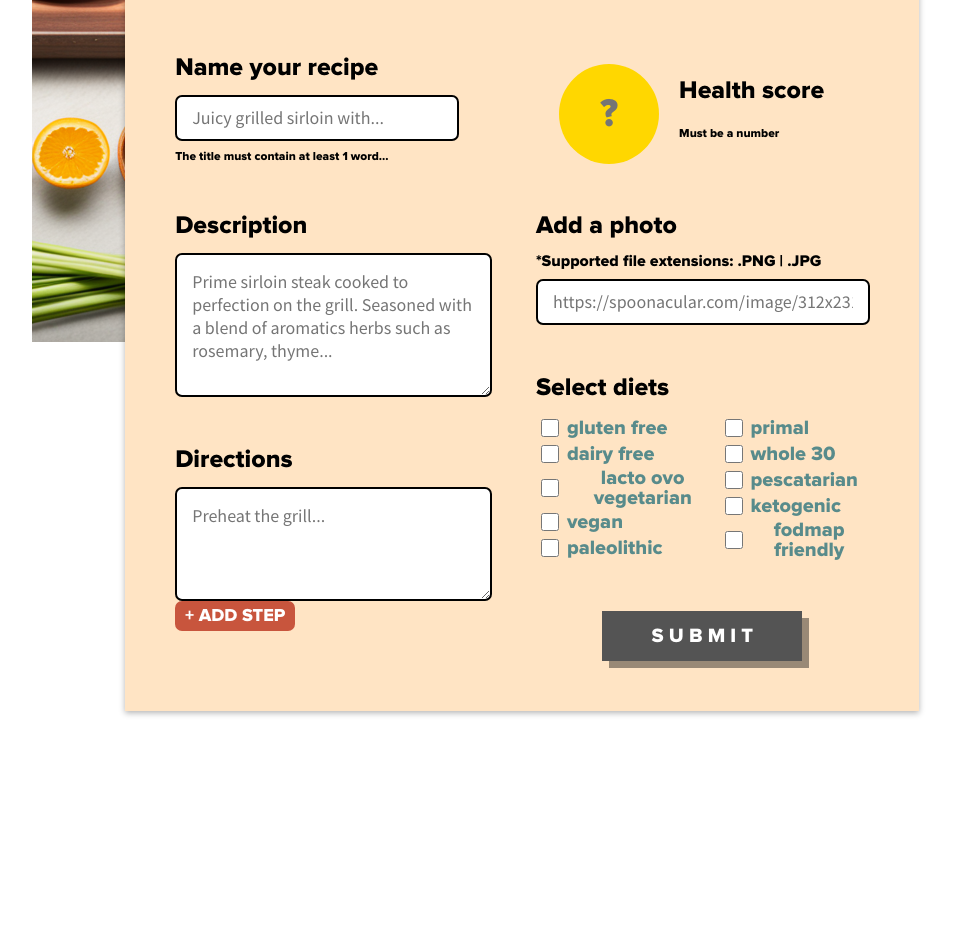
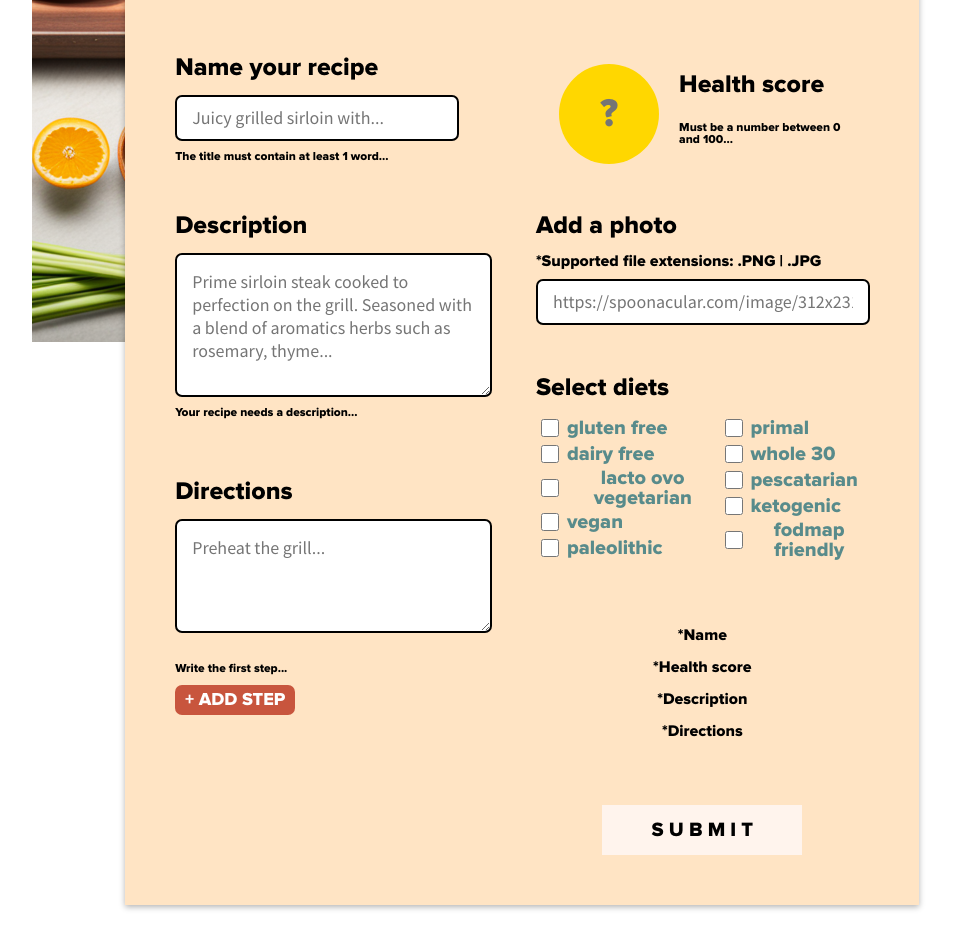
Before and after one commit to SebastianMartel/Food_website, a React (Create React App) app in the folder client/: page /form in a window 1280 px wide. Shown: the part 320-1268 px from the top of the page, without its empty margins (118-1071 px from the left). Before the commit the page ends 1131 px from the top, so only its background shows below. Built offline with nearby package versions, Linux system fonts and the light colour scheme; no server answers.

Commit message:
form advance

```diff
--- a/client/notes.js
+++ b/client/notes.js
@@ -7,3 +7,5 @@
 // 7) tried to make filter and orders work with search, but failed.
 // 8) continue pagination.
 // 9) setSearching false used to render ALL the recipes.
+//
+//10) next: test the requests, add alert message after form submited. style delete recipe alert message.
--- a/client/src/Components/Card/Card.jsx
+++ b/client/src/Components/Card/Card.jsx
@@ -21,7 +21,7 @@ export default function Card ( {id, title, image, summary, healthScore, steps, d
             <StyledNavLink to = {`/detail/${id}`}>
                 <div className = 'card'>
                     <div className = 'cardImage'>
-                        <img src = {image} alt = {title} style = {{borderRadius : '7px'}}/>
+                        <img src = {image} alt = {title} style = {{borderRadius : '0 0 10px 10px'}}/>
                     </div>
                     <div className = 'cardInner'>
                         <div className = 'diets'>
--- a/client/src/Components/Form/Form.css
+++ b/client/src/Components/Form/Form.css
@@ -262,7 +262,26 @@
 }
 
 /*____________________________________________________________*/
-.formSubmitButton {
+.formSubmitButtonDisallowed {
+    align-self: center;
+    width: 200px;
+    height: 50px;
+    font-size: 20px;
+    background-color: #FFF4ED;
+    color: black;
+    border: none;
+    /* box-shadow: 7px 7px 0px 0px rgba(0, 0, 0, 0.4); */
+    font-family: 'proxima-nova';
+    cursor: not-allowed;
+    pointer-events: none;
+}
+/* .formSubmitButtonDisallowed:hover {
+    background-color: black;
+    color: #FFF4ED;
+    box-shadow: 0 0.4rem 0.5rem rgba(0, 0, 0, 0.8);
+} */
+
+.formSubmitButtonAllowed {
     align-self: center;
     width: 200px;
     height: 50px;
@@ -274,13 +293,11 @@
     font-family: 'proxima-nova';
     cursor: pointer;
 }
-.formSubmitButton:hover {
+.formSubmitButtonAllowed:hover {
     background-color: black;
     color: #FFF4ED;
     box-shadow: 0 0.4rem 0.5rem rgba(0, 0, 0, 0.8);
-
 }
-
 /*____________________________________________________________*/
 .errorMessage {
     margin: 10px 0;
--- a/client/src/Components/Form/Form.jsx
+++ b/client/src/Components/Form/Form.jsx
@@ -23,19 +23,6 @@ export default function Form () {
             stepByStep: [],
             diets: []
         })
-
-        const [boxes, setBoxes] = useState([
-            'gluten free',
-            'dairy free',
-            'lacto ovo vegetarian',
-            'vegan',
-            'paleolithic',
-            'primal',
-            'whole 30',
-            'pescatarian',
-            'ketogenic',
-            'fodmap friendly'
-        ])
 
         const [mode, setMode] = useState({
             glutenFree: false,
@@ -150,6 +137,9 @@ export default function Form () {
             }
         }
 
+        useEffect(() => {
+            console.log(errors)
+        }, [errors])
 
     useEffect(() => {
         setErrors(validation(recipe));
@@ -204,7 +194,7 @@ export default function Form () {
                             <label className = 'formLabel'>Description</label>
                                 <textarea className = 'formTextareaDescription' name = 'summary' value = {recipe.summary} onChange = {syncChange} placeholder = 'Prime sirloin steak cooked to perfection on the grill. Seasoned with a blend of aromatics herbs such as rosemary, thyme...'/>
                                 {
-                                    errors.message && <p className = 'errorMessage'>{errors?.summary}</p>
+                                    errors.summary && <p className = 'errorMessage'>{errors?.summary}</p>
                                 }
                         </div>
                         <div className = 'formInstructions'>
@@ -213,7 +203,7 @@ export default function Form () {
                                 <div className = 'formInstructionsSteps'>
                                     {steps.map((step, index) => <textarea key = {index} className = 'formTextAreaInstructions' name = {`stepByStep[${index}]`} value = {recipe.stepByStep[index]} onChange = {(event) => syncSteps(event, index)} placeholder = 'Preheat the grill...'/>)}
                                     {
-                                        errors.steps && <p className = 'errorMessage'>{errors?.steps}</p>
+                                        errors.stepByStep && <p className = 'errorMessage'>{errors?.stepByStep}</p>
                                     }
                                 </div>
                                 <button className = 'formAddStepButton' type = 'button' onClick = {addStep}>+ ADD STEP</button>
@@ -280,7 +270,21 @@ export default function Form () {
                                     </div>
                                 </div>
                         </div>
-                        <button className = 'formSubmitButton' type = 'submit'>S U B M I T</button>
+                        <div>
+                            {
+                                errors?.title && <p>*Name</p>
+                            }
+                            {
+                                errors?.healthScore && <p>*Health score</p>
+                            }
+                            {
+                                errors?.summary && <p>*Description</p>
+                            }
+                            {
+                                errors?.stepByStep && <p>*Directions</p>
+                            }
+                        </div>
+                        <button className = {Object.keys(errors).length === 0 ? 'formSubmitButtonAllowed' : 'formSubmitButtonDisallowed'} type = 'submit'>S U B M I T</button>
                     </div>
                 </div>
 
--- a/client/src/Components/Validation/validation.js
+++ b/client/src/Components/Validation/validation.js
@@ -8,28 +8,44 @@ const regexImg = /(https?:\/\/.*\.(?:png|jpg|jpeg))/i;
 
 // _____TITLE:
 const titleArr = title.split(' ')
-for (let word of titleArr) {
-    if (word.length > 12) {
-        errors.title = "The words can't be larger than 12 characters"
+    for (let word of titleArr) {
+        if (word.length > 12) errors.title = "The words can't be larger than 12 characters"
+        if (word.length < 2) errors.title = "The word must contain at least 2 characters..."
     }
-    if (word.length < 2) {
-        errors.title = "The word must contain at least 2 characters..."
-    }
-}
 if (regexTitle.test(title)) errors.title = "The title can't contain more than 3 numbers..."
 if (!title) errors.title = "The title must contain at least 1 word..."
 if (title.length > 40) errors.title = "Can't exceed 40 characters"
 
 // _____HEALTH SCORE:
-if (isNaN(healthScore) || healthScore.length < 1) errors.healthScore = "Must be a number"
+if (isNaN(healthScore) || healthScore.length < 1) errors.healthScore = "Must be a number between 0 and 100..."
 if (healthScore > 100) errors.healthScore = "The score can't exceed 100"
 if (healthScore < 0) errors.healthScore = "The score can't be less than 0"
-if (healthScore && (healthScore?.includes('.') || healthScore?.includes(','))) errors.healthScore = "Can't have decimal"
-
+if (healthScore && (healthScore?.includes('.') || healthScore?.includes(','))) errors.healthScore = "The number can't have decimals"
 
 // _____IMAGE:
 if (image && !regexImg.test(image)) errors.image = "Introduce a valid URL"
 
+//______DESCRIPTION:
+const summaryArr = title.split(' ')
+    for (let word of summaryArr) {
+        if (word.length > 12) errors.summary = "The words can't be larger than 12 characters"
+        if (word.length < 2) errors.summary = "The word must contain at least 2 characters..."
+    }
+if (summary.length === 0) errors.summary = "Your recipe needs a description..."
+if (summary && summary.trim().split(' ').length < 10) errors.summary = "The description must contain at least 10 words"
+
+//______DIRECTIONS:
+if (stepByStep.length > 0) {
+    for (let step of stepByStep) {
+        for (let word of step.split(' ')) {
+            if (word && word.length > 12) errors.stepByStep = "The words can't be larger than 12 characters"
+            if (word && word.length < 2) errors.stepByStep = "The word must contain at least 2 characters..."
+        }
+    }
+}
+if (stepByStep.length === 0) errors.stepByStep = "Write the first step..."
+if (stepByStep.length > 0 && stepByStep[0].trim().split(' ').length < 3) errors.stepByStep = "The step must contain at least 3 words"
+
 
 return errors
 }
```
